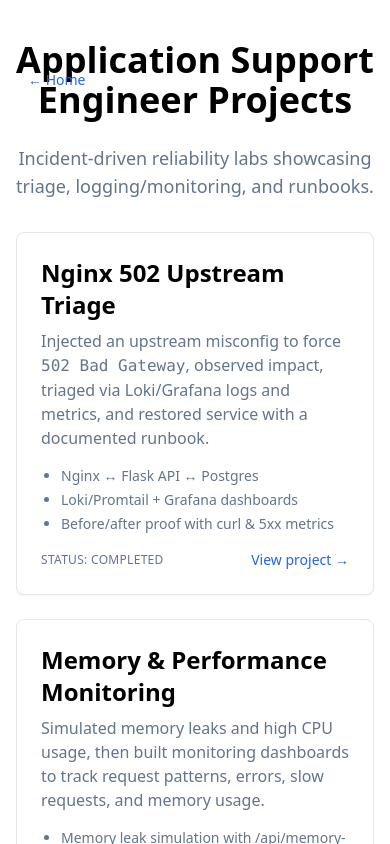
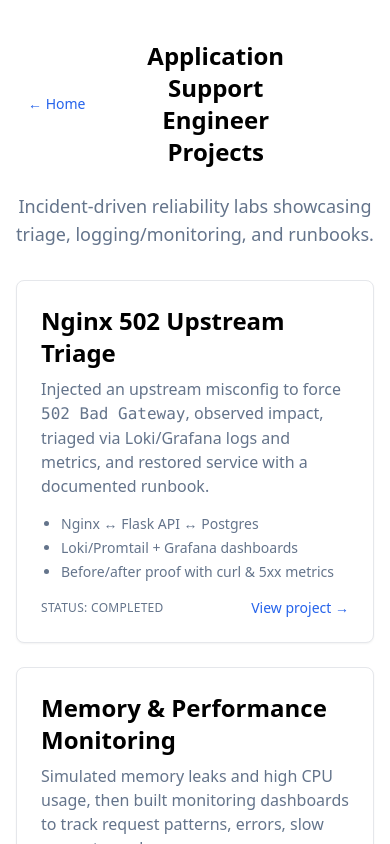
Before and after one commit to donnieevu/Portfolio, a Next.js app in the folder portfolio_webpage/: page /projects/ase-projects in a window 390 px wide. Shown: the top 844 px of the page. Built offline with nearby package versions, Linux system fonts and the light colour scheme.

Commit message:
fixing home buttton for mobile view

```diff
--- a/portfolio_webpage/app/projects/ase-projects/page.tsx
+++ b/portfolio_webpage/app/projects/ase-projects/page.tsx
@@ -4,17 +4,24 @@ import Link from "next/link";
 export default function AseProjectsPage() {
   return (
     <main className="container mx-auto px-4 py-10 md:py-16">
-      {/* Top bar with centered title + right-aligned Home */}
-      <div className="relative mb-6">
-        <h1 className="text-4xl font-bold text-center">
-          Application Support Engineer Projects
-        </h1>
+      {/* Top bar with flex layout */}
+      <div className="flex items-center justify-between mb-6">
+        {/* Home button - always visible */}
         <Link
           href="/"
-          className="absolute left-0 top-1/2 -translate-y-1/2 inline-flex items-center rounded-md px-3 py-1.5 text-sm font-medium text-blue-600 hover:underline hover:text-blue-700"
+          className="inline-flex items-center rounded-md px-3 py-1.5 text-sm font-medium text-blue-600 hover:underline hover:text-blue-700 flex-shrink-0 mr-4"
         >
           ← Home
         </Link>
+
+        {/* Title - centered with flex grow */}
+        <h1 className="text-2xl md:text-4xl font-bold text-center flex-1 min-w-0">
+          Application Support Engineer Projects
+        </h1>
+
+        {/* Spacer to balance the layout */}
+        <div className="w-14 flex-shrink-0 md:hidden"></div>
+        <div className="w-20 flex-shrink-0 hidden md:block"></div>
       </div>
 
       {/* Centered subtitle with max width */}
```
